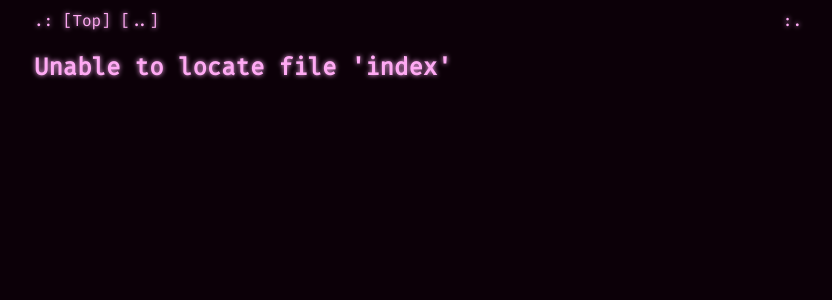
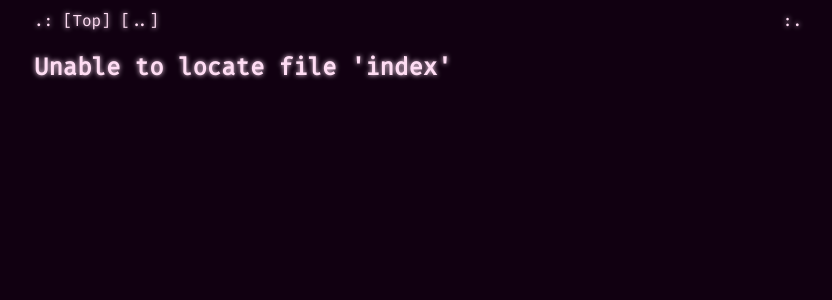
Before and after one commit to d3npa/universe2, a Flask app: page / in a window 1280 px wide. Shown: the top 300 px of the page, without its empty margins (222-1054 px from the left). Run offline with Flask 2, Linux system fonts and the light colour scheme.

Commit message:
change theme

```diff
--- a/static/css/base.css
+++ b/static/css/base.css
@@ -1,6 +1,6 @@
 :root {
-	--background: #0c0008;
-	--foreground: #ffaaf4;
+	--background: #101;
+	--foreground: #ffddf4;
 }
 
 @font-face {
@@ -20,6 +20,7 @@
 body {
 	margin: auto;
 	max-width: 80ch;
+	word-wrap: break-word;
 	background-color: var(--background);
 	font-family: 'Fira Code', 'Kosugi Maru', monospace;
 }
@@ -50,3 +51,9 @@
 #navigation .align-right {
 	text-align: right;
 }
+
+pre {
+	background-color: rgba(255, 255, 255, 0.05);
+	font-size: 0.9rem;
+	padding: 1ch;
+}
```
